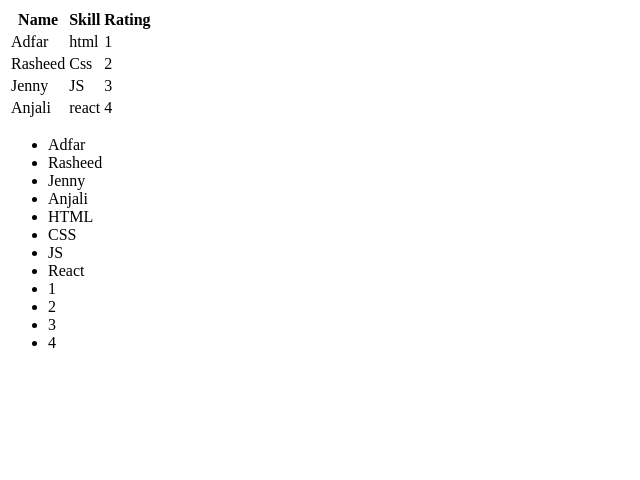
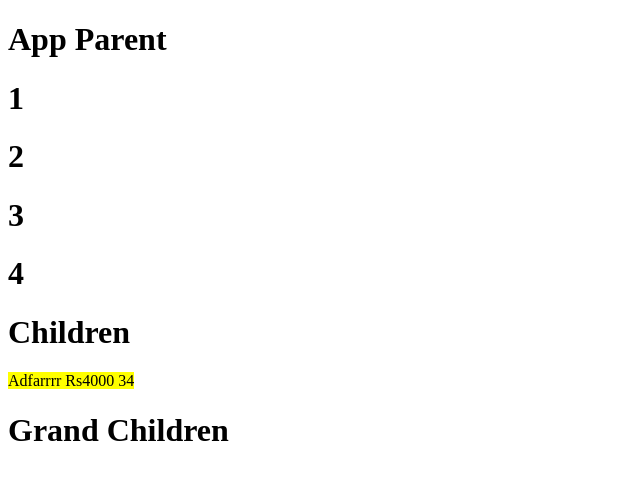
Before and after one commit to adfar-136/NovemberBAtch2023, a React (Create React App) app in the folder react/november/: page / in a window 1280 px wide. Shown: the top 480 px of the page, without its empty margins (0-640 px from the left). Built offline with nearby package versions, Linux system fonts and the light colour scheme.

Commit message:
props started

```diff
--- a/react/november/src/App.js
+++ b/react/november/src/App.js
@@ -1,51 +1,34 @@
 import React from 'react'
 
 export default function App() {
-  // const numbers = [1,2,3,3,4,5,6]
-  const data = [
-    ["Adfar","Rasheed","Jenny","Anjali"],
-    ["HTML","CSS","JS","React"],
-    ["1","2","3","4"]
-  ]
-  // const arr = numbers.map((item,index)=>{
-  //     return <li>{item}</li>
-  // // })
-  // console.log(arr);
-  const main = [
-    {name:'Adfar',skill:"html",rating:1},
-    {name:'Rasheed',skill:"Css",rating:2},
-    {name:'Jenny',skill:"JS",rating:3},
-    {name:'Anjali',skill:"react",rating:4},
-  ]
+  var fName = "Adfarrrr"
   return (
     <div>
-      <table>
-        <tr>
-          <th>Name</th>
-          <th>Skill</th>
-          <th>Rating</th>
-        </tr>
-        {main.map((item,index)=>{
-          return (
-            <tr>
-              <td>{item.name}</td>
-              <td>{item.skill}</td>
-              <td>{item.rating}</td>
-            </tr>
-          )
-        })}
-      </table>
-      <ul>
-       {/* {numbers.map((item,index)=>{
-          return <li key={index}>{item}</li>
-       })} */}
-       {/* <p>{data.map((item=><p key={item}>{item}</p>))}</p> */}
-       {data.map((item,index)=>{
-           return item.map((list,index)=>{
-            return <li key={index}>{list}</li>
-           })
-       })}
-      </ul>
+      <h1 >App Parent</h1>
+      <Children firstName={fName} salary="Rs4000" skill = {[1,2,3,4]} age = {34}/>
+      {/* <Children firstName="Ankit" salary="Rs2000" age={44} /> */}
     </div>
   )
 }
+function Children(props){
+  console.log("props: " ,props)
+  return (
+    <div>
+      {props.skill.map((item,index)=>{
+        return <h1 key={index}>{item}</h1>
+      })}
+      <h1>Children </h1>
+      {/* <p>My First Name is {props.firstName}, my age is {props.age}, and my salary is {props.salary}</p> */}
+      <Grandchildren fName={props.firstName} sal={props.salary} umar={props.age}/>
+    </div>
+  )
+}
+function Grandchildren(props){
+  console.log("p",props)
+  return (
+    <div>
+      <mark>{props.fName} {props.sal} {props.umar}</mark>
+      <h1>Grand Children</h1>
+    </div>
+  )
+}
```
Also changed, not shown: react/november/src/app.txt.
